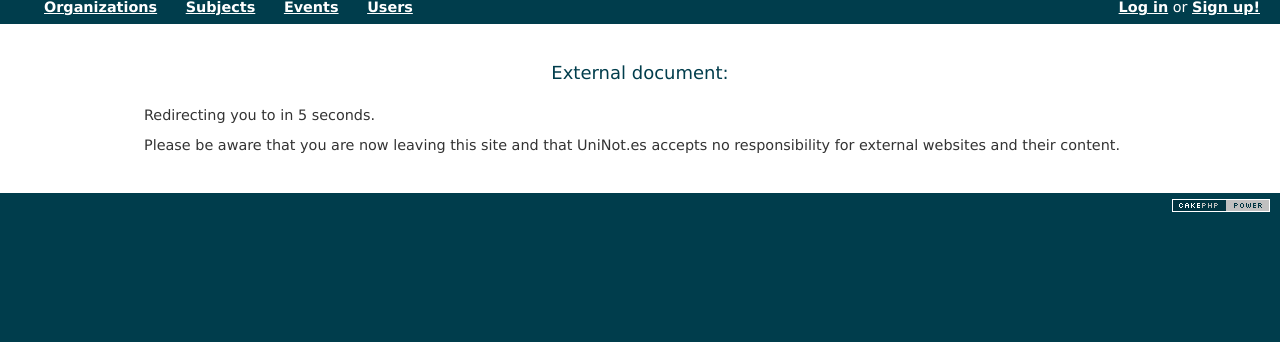
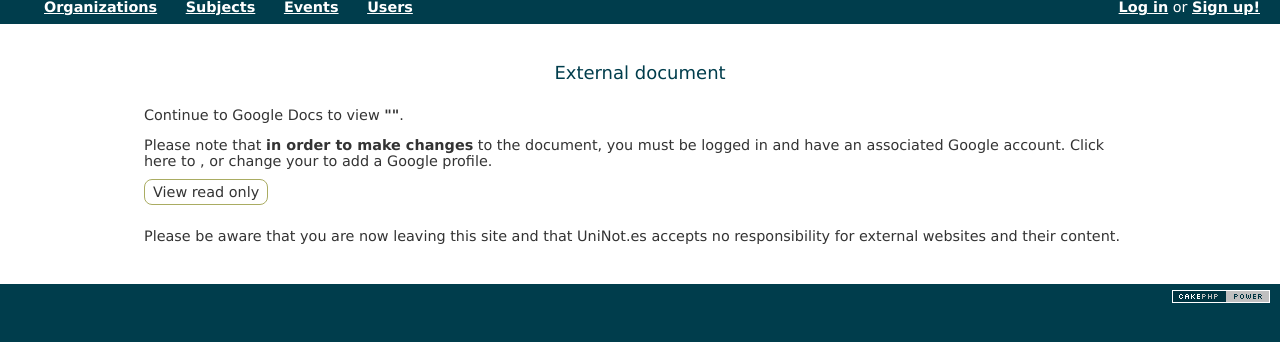
Before and after one commit to pipedreambomb/uninotes, a CakePHP app: the page made by app/views/documents/go.ctp in a window 1280 px wide. Shown: the part 66-408 px from the top of the page. Run offline with PHP 8.4 and a stand-in for CakePHP, Linux system fonts and the light colour scheme; the template is opened without the code that fills it, so the values that code supplies are empty; some libraries are stand-ins or nearby versions.

Commit message:
Created the redirect page for docs explaining and providing links for associating Google id in order to edit the document. Also fixed bug with glink setup where count of matches == 0 therefore create link was happening after user model already saved, so count will always be at least 1.

```diff
--- a/app/controllers/documents_controller.php
+++ b/app/controllers/documents_controller.php
@@ -3,6 +3,11 @@ class DocumentsController extends AppController {
 
 	var $name = 'Documents';
     	var $helpers = array('Js' => array('Jquery'));
+
+	public function beforeFilter() {
+            parent::beforeFilter();
+            $this->Auth->allow('index', 'view', 'go');
+        }
 
 	function index() {
 		$this->Document->recursive = 0;
--- a/app/models/user.php
+++ b/app/models/user.php
@@ -85,9 +85,10 @@ class User extends AppModel {
 	}
 
 	public function addGoogleId($userId, $googleId) {
+		$existingMatches = $this->_countMatchingGIds($googleId);
 		$this->_saveGoogleIdToUser($userId, $googleId);
-		//check googleId has not already been added (probably to a separate user account on my site)
-		if($this->_countMatchingGIds($googleId) == 0) {
+		//check googleId has not already been added (probably to a separate user account on my site sharing the same Google account)
+		if($existingMatches  == 0) {
 			$this->_addGDocsEditor($googleId);
 		}
 	}
--- a/app/views/documents/go.ctp
+++ b/app/views/documents/go.ctp
@@ -1,23 +1,35 @@
 <div id="home">
 
-	<h1>External document: <? echo $document['Document']['text']; ?></h1>
+	<h1>External document</h1>
 
-	<? echo $this->Html->script('jquery-1.7.1.min.js'); // Include jQuery library >
-	$myScript = "$(function(){
-		  var count = 5;
-		    countdown = setInterval(function(){
-			        $('#countdown').html(count.toString());
-				    if (count == 0) {
-					          window.location = '" . $document['Document']['url'] . "';
-						      }
-		      count--;
-		    }, 1000);
-		  });
-		";
-	$this->Js->buffer($myScript);
-	echo $this->Js->writeBuffer(); // Write cached scripts ?>
+	<p>Continue to Google Docs to view <strong>"<? echo $document['Document']['text']; ?>"</strong>.</p>
+<div>
+<? 	if($user['google_id'] == null) :
+?><p>
+	Please note that <strong>in order to make changes</strong> to the document, you must be logged in and have an associated Google account. Click here to <? e($this->Html->Link('register', array('controller' => 'users', 'action' => 'add')));?>, <? e($this->Html->Link('log in', array('controller' => 'users', 'action' => 'login')));?> or change your <? e($this->Html->Link('settings', array('controller' => 'users', 'action' => 'dashboard')));?> to add a Google profile.
+</p>
+<p><?
+	echo $this->Html->link(
+			"View read only",
+			$document['Document']['url'],
+			array('class' => 'link_button')
+		); ?>
+</p><?
+	else :
+?><p>
+As you have associated the Google account <strong>"<? echo $user['google_id'] ?>"</strong>, you can view and edit this document. Please ensure that you are <strong>logged into Google with the above account</strong>, or else the document may only be available as "read only".
+</p>
+<p><?
+	echo $this->Html->link(
+			"View and Edit document",
+			$document['Document']['url'],
+			array('class' => 'link_button')
+		); ?>
+</p><?
+	endif;
+?>
+</p></div>
 
-	<p>Redirecting you to <? echo $this->Html->link($document['Document']['url']); ?> in <span id="countdown">5</span> seconds.</p>
 
 	<p>Please be aware that you are now leaving this site and that UniNot.es accepts no responsibility for external websites and their content.</p>
 
--- a/app/views/links/go.ctp
+++ b/app/views/links/go.ctp
@@ -3,7 +3,7 @@
 	<h1>External link: <? echo $link['Link']['text']; ?></h1>
 
 	<? echo $this->Html->script('jquery-1.7.1.min.js'); // Include jQuery library >
-	$myScript = "$(function(){
+	$countdownScript = "$(function(){
 		  var count = 5;
 		    countdown = setInterval(function(){
 			        $('#countdown').html(count.toString());
--- a/app/webroot/css/uninotes.css
+++ b/app/webroot/css/uninotes.css
@@ -6,13 +6,20 @@
 Purpose of the stylesheet follows.
  */
 
-/*
-   TODO customize this sample style
-   Syntax recommendation http://www.w3.org/TR/REC-CSS2/
-*/
-
 root {
 	display: block;
+}
+
+.link_button {
+	background: -moz-linear-gradient(center top , #F1F1D4, #E6E49F) repeat scroll 0 0 #E6E49F;
+	border: 1px solid #AAAC62;
+	border-radius: 8px 8px 8px 8px;
+	color: #333333;
+	font-weight: normal;
+	min-width: 0;
+	padding: 4px 8px;
+	text-decoration: none;
+	text-shadow: 0 1px 0 #FFFFFF;
 }
 
 #header a {
```
Lines whose indentation alone changed are shown as unchanged.
